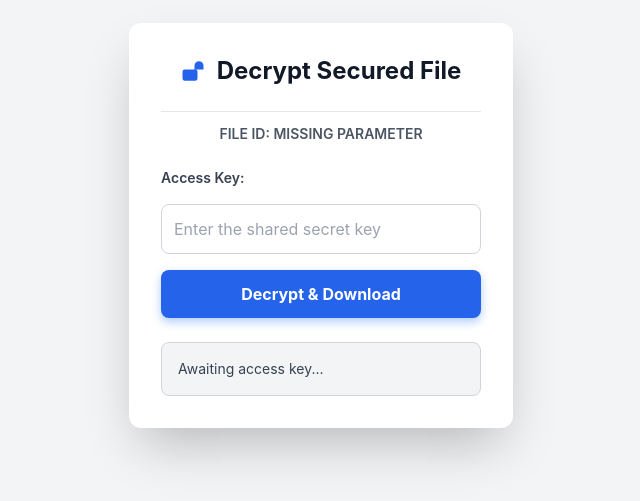
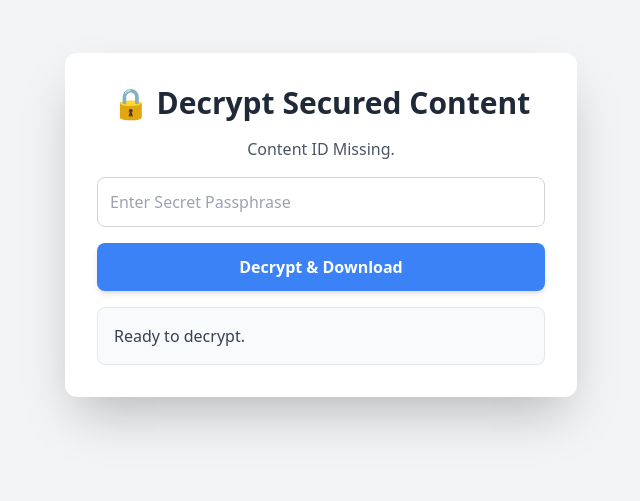
Before and after one commit to aliaslam1000001-ai/Is-Project-app, a plain HTML site: page docs/file.html in a window 1280 px wide. Shown: the part 175-676 px from the top of the page, without its empty margins (319-959 px from the left). Drawn offline with nearby package versions, Linux system fonts and the light colour scheme.

Commit message:
Update file.html

```diff
--- a/docs/file.html
+++ b/docs/file.html
@@ -4,76 +4,48 @@
     <meta charset="UTF-8">
     <meta name="viewport" content="width=device-width, initial-scale=1.0">
     <title>Decrypt Secure File</title>
-    <!-- Load Tailwind CSS -->
     <script src="https://cdn.tailwindcss.com"></script>
     <style>
-        /* Custom styles for appearance */
-        body {
-            font-family: 'Inter', sans-serif;
-            background-color: #f3f4f6;
-            min-height: 100vh;
-            display: flex;
-            align-items: center;
-            justify-content: center;
-            color: #1f2937;
-        }
-        /* Style the Decrypt button with Blue theme */
-        .decrypt-button {
-            transition: all 0.2s;
-            /* Blue shadow to match upload page */
-            box-shadow: 0 4px 10px rgba(59, 130, 246, 0.4);
-        }
-        .decrypt-button:hover {
-            transform: translateY(-1px);
-        }
-        .success { color: #10b981; font-weight: 600; } /* Keep success green */
-        .error { color: #ef4444; font-weight: 600; }  /* Keep error red */
-        .text-input {
-            appearance: none;
+        .success { color: #10b981; font-weight: 600; } /* Emerald-500 */
+        .error { color: #ef4444; font-weight: 600; } /* Red-500 */
+        /* Style for the pre-formatted text content display */
+        #decryptedTextContent {
+            white-space: pre-wrap;
+            word-wrap: break-word;
+            background-color: #f3f4f6; /* gray-100 */
+            border: 1px solid #e5e7eb; /* gray-200 */
+            padding: 16px;
+            border-radius: 8px;
+            font-family: monospace;
+            margin-top: 16px;
         }
     </style>
 </head>
-<body class="p-4">
+<body class="bg-gray-100 min-h-screen flex items-center justify-center p-4">
+    <div class="bg-white rounded-xl shadow-2xl p-8 w-full max-w-lg">
+        <h1 class="text-3xl font-bold text-gray-800 mb-4 text-center">🔒 Decrypt Secured Content</h1>
+        <p id="filenameDisplay" class="text-gray-600 mb-4 text-center">Fetching file details...</p>
 
-    <!-- Main Card Container -->
-    <div class="w-full max-w-sm bg-white rounded-xl shadow-2xl p-8 space-y-6">
+        <div id="expirationDisplay" class="text-sm text-center text-red-500 mb-4 font-medium"></div>
 
-        <h1 class="text-2xl font-bold text-gray-900 text-center flex items-center justify-center space-x-3">
-            <svg xmlns="http://www.w3.org/2000/svg" viewBox="0 0 24 24" fill="currentColor" class="w-6 h-6 text-blue-600">
-                <path fill-rule="evenodd" d="M13.5 10.5V6.75a4.5 4.5 0 1 1 9 0v3.75M3.75 21.75h10.5a2.25 2.25 0 0 0 2.25-2.25v-6.75a2.25 2.25 0 0 0-2.25-2.25H3.75a2.25 2.25 0 0 0-2.25 2.25v6.75a2.25 2.25 0 0 0 2.25 2.25Z" clip-rule="evenodd" />
-            </svg>
-            <span>Decrypt Secured File</span>
-        </h1>
+        <div class="space-y-4">
+            <input type="password" id="passphrase" placeholder="Enter Secret Passphrase" class="w-full p-3 border border-gray-300 rounded-lg focus:ring-blue-500 focus:border-blue-500">
 
-        <p id="filenameDisplay" class="text-center text-sm font-semibold text-gray-600 border-t border-gray-200 pt-3">Fetching file details...</p>
-
-        <!-- Decryption Form -->
-        <div class="space-y-4">
-            <!-- Passphrase Input -->
-            <label for="passphrase" class="block text-sm font-semibold text-gray-700">Access Key:</label>
-            <input type="password" id="passphrase" placeholder="Enter the shared secret key" class="text-input w-full p-3 bg-white border border-gray-300 text-gray-900 rounded-lg focus:ring-blue-500 focus:border-blue-500 placeholder-gray-400">
-
-            <!-- Decrypt Button -->
-            <!-- Changed bg-green-600 to bg-blue-600 and focus to blue-500 -->
-            <button onclick="decryptFile()" class="decrypt-button w-full py-3 bg-blue-600 text-white font-bold rounded-lg hover:bg-blue-700 focus:outline-none focus:ring-4 focus:ring-blue-500 focus:ring-opacity-50">
+            <button onclick="decryptFile()" class="w-full py-3 bg-blue-500 text-white font-semibold rounded-lg shadow-md hover:bg-blue-600 transition duration-150">
                 Decrypt & Download
             </button>
+
+            <div id="statusMessage" class="p-4 bg-gray-50 border border-gray-200 rounded-lg text-gray-700">Ready to decrypt.</div>
+
+            <div id="decryptedTextContent" class="hidden"></div>
+        </div>
     </div>
 
-        <!-- Status Message Box -->
-        <div id="statusMessage" class="min-h-[50px] p-4 text-sm rounded-lg bg-gray-100 border border-gray-300 break-words text-gray-700">
-            Awaiting access key...
-        </div>
-        <div id="decryptedContent" class="hidden"></div>
-    </div>
-
-    <!-- External Libraries (Includes Storage, App, Firestore, and Crypto) -->
     <script src="https://cdnjs.cloudflare.com/ajax/libs/crypto-js/4.2.0/crypto-js.min.js"></script>
     <script src="https://www.gstatic.com/firebasejs/9.6.1/firebase-app-compat.js"></script>
     <script src="https://www.gstatic.com/firebasejs/9.6.1/firebase-firestore-compat.js"></script>
     <script src="https://www.gstatic.com/firebasejs/9.6.1/firebase-storage-compat.js"></script>
 
-    <!-- YOUR Firebase Configuration (MUST MATCH index.html) -->
     <script>
       // Replace values with your actual Firebase keys
       const firebaseConfig = {
@@ -94,10 +66,13 @@
       async function decryptFile() {
         const passphrase = document.getElementById('passphrase').value;
         const statusDiv = document.getElementById('statusMessage');
+        const contentDiv = document.getElementById('decryptedTextContent');
         statusDiv.innerHTML = 'Attempting decryption...';
+        contentDiv.textContent = '';
+        contentDiv.classList.add('hidden');
 
         if (!passphrase) {
-            statusDiv.innerHTML = '<span class="error">ERROR: Access key required.</span>';
+            statusDiv.innerHTML = '<span class="error">Please enter the passphrase.</span>';
             return;
         }
 
@@ -105,39 +80,57 @@
         const fileId = urlParams.get('id');
 
         if (!fileId) {
-            statusDiv.innerHTML = '<span class="error">ERROR: File ID missing from URL.</span>';
+            statusDiv.innerHTML = '<span class="error">Error: File ID not found in the URL.</span>';
             return;
         }
 
         try {
-            // 1. Fetch the metadata (which contains the Storage URL) from Firestore
+            // 1. Fetch the metadata from Firestore
             const docRef = db.collection('encryptedFiles').doc(fileId);
             const doc = await docRef.get();
 
             if (!doc.exists) {
-                statusDiv.innerHTML = '<span class="error">ERROR: File not found or has been purged.</span>';
+                statusDiv.innerHTML = '<span class="error">File not found or has been deleted.</span>';
                 return;
             }
 
             const data = doc.data();
-            const storageUrl = data.storageUrl;
+            const mode = data.mode || 'file'; // Default to 'file' if mode not present
+            let ciphertext;
 
-            // 2. Fetch the encrypted file content from the Storage URL
-            const response = await fetch(storageUrl);
-            const ciphertext = await response.text();
+            // Check for expiration
+            if (data.expirationTimestamp && data.expirationTimestamp < Date.now()) {
+                statusDiv.innerHTML = '<span class="error">This file has expired and is no longer available.</span>';
+                return;
+            }
 
-            // 3. Decrypt the ciphertext using the user-provided key
+            // 2. Fetch the ciphertext based on mode
+            if (mode === 'file') {
+                statusDiv.innerHTML = 'Fetching encrypted file from cloud storage...';
+                const response = await fetch(data.storageUrl);
+                ciphertext = await response.text();
+            } else { // mode === 'text'
+                statusDiv.innerHTML = 'Fetching encrypted message from database...';
+                ciphertext = data.ciphertext;
+                if (!ciphertext) {
+                    throw new Error("Ciphertext missing for text mode.");
+                }
+            }
+
+            // 3. Decrypt the ciphertext
             const bytes  = CryptoJS.AES.decrypt(ciphertext, passphrase);
             const plaintext = bytes.toString(CryptoJS.enc.Utf8);
 
             if (plaintext === '' || plaintext.length < 5) {
                 // Check for failed decryption (e.g., incorrect key)
-                statusDiv.innerHTML = '<span class="error">ACCESS DENIED: Incorrect key or corrupted data.</span>';
+                statusDiv.innerHTML = '<span class="error">Decryption failed. Incorrect passphrase or corrupted data.</span>';
                 return;
             }
 
-            // 4. Trigger Automatic Download
-            statusDiv.innerHTML = `<span class="success">ACCESS GRANTED: File downloaded automatically.</span>`;
+            // 4. Handle output based on mode
+            if (mode === 'file') {
+                // Trigger Automatic Download (NO LONGER SHOWS RAW CONTENT)
+                statusDiv.innerHTML = `<span class="success">Decryption successful! The file has been downloaded automatically.</span>`;
 
                 const blob = new Blob([plaintext], { type: 'text/plain' });
                 const url = URL.createObjectURL(blob);
@@ -146,30 +139,58 @@
                 a.download = data.filename || `decrypted_file_${fileId}.txt`;
                 a.click();
                 URL.revokeObjectURL(url);
+            } else { // mode === 'text'
+                // Display the decrypted text content
+                statusDiv.innerHTML = `<span class="success">Decryption successful! The message is displayed below.</span>`;
+                contentDiv.textContent = plaintext;
+                contentDiv.classList.remove('hidden');
+            }
 
         } catch (e) {
             console.error("Decryption Error:", e);
-            statusDiv.innerHTML = `<span class="error">SYSTEM ERROR: Check browser console for network faults.</span>`;
+            statusDiv.innerHTML = `<span class="error">An internal error occurred during decryption. Check browser console for errors.</span>`;
         }
       }
 
-      // Initial check on page load to display filename
+      // Initial check on page load to display filename and expiration
       document.addEventListener('DOMContentLoaded', async () => {
         const urlParams = new URLSearchParams(window.location.search);
         const fileId = urlParams.get('id');
+        const expirationDisplay = document.getElementById('expirationDisplay');
+
         if (fileId) {
             try {
                 const doc = await db.collection('encryptedFiles').doc(fileId).get();
                 if (doc.exists) {
-                    document.getElementById('filenameDisplay').textContent = `FILE ID: ${fileId} | NAME: ${doc.data().filename || 'UNNAMED'}`;
+                    const data = doc.data();
+                    document.getElementById('filenameDisplay').textContent = `File/Message Name: ${data.filename || 'Unnamed Content'}`;
+
+                    // Display expiration status
+                    if (data.expirationTimestamp) {
+                        const now = Date.now();
+                        const expiresAt = data.expirationTimestamp;
+                        if (expiresAt < now) {
+                            expirationDisplay.textContent = 'Status: EXPIRED and should be deleted.';
                         } else {
-                    document.getElementById('filenameDisplay').textContent = 'FILE ID: METADATA NOT FOUND';
+                            const remaining = expiresAt - now;
+                            const remainingHours = Math.ceil(remaining / (1000 * 60 * 60));
+                            expirationDisplay.textContent = `Status: Expires in approximately ${remainingHours} hours.`;
+                            expirationDisplay.classList.remove('text-red-500');
+                            expirationDisplay.classList.add('text-green-600');
+                        }
+                    } else {
+                        expirationDisplay.textContent = 'Status: Does not expire (Manual deletion required).';
+                        expirationDisplay.classList.remove('text-red-500');
+                        expirationDisplay.classList.add('text-gray-500');
+                    }
+                } else {
+                    document.getElementById('filenameDisplay').textContent = 'Content Not Found.';
                 }
             } catch (e) {
-                document.getElementById('filenameDisplay').textContent = 'FILE ID: NETWORK ERROR';
+                document.getElementById('filenameDisplay').textContent = 'Error Fetching Details.';
             }
         } else {
-            document.getElementById('filenameDisplay').textContent = 'FILE ID: MISSING PARAMETER';
+            document.getElementById('filenameDisplay').textContent = 'Content ID Missing.';
         }
       });
     </script>
```
Lines whose indentation alone changed are shown as unchanged.
